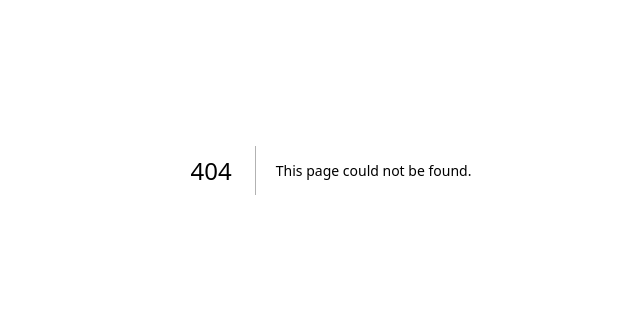
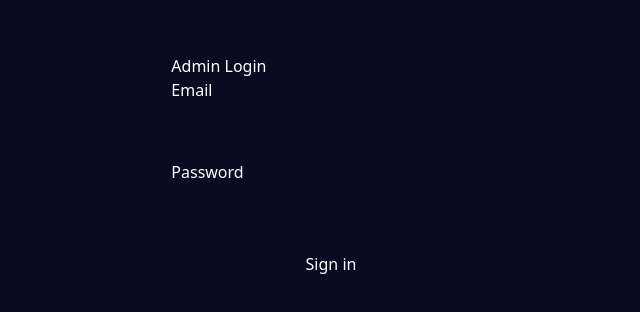
Before and after one commit to Nirmeet47/mindbend26-frontend, a Next.js app: page /admin in a window 1280 px wide. Before the commit this address had no page. Shown: the part 230-542 px from the top of the page, without its empty margins (309-949 px from the left). Built offline with nearby package versions, Linux system fonts and the light colour scheme.

Commit message:
admin dashboard added

```diff
--- /dev/null
+++ b/app/admin/dashboard/layout.tsx
@@ -0,0 +1,9 @@
+import { ReactNode } from "react";
+
+export default function AdminDashboardLayout({ children }: { children: ReactNode }) {
+  return (
+    <div style={{ minHeight: "100vh", background: "#181830" }}>
+      {children}
+    </div>
+  );
+}
--- /dev/null
+++ b/app/admin/dashboard/page.tsx
@@ -0,0 +1,24 @@
+
+"use client";
+import { useEffect } from "react";
+import { useRouter } from "next/navigation";
+import { parseJWT } from "../../../lib/auth";
+
+export default function AdminDashboardPage() {
+  const router = useRouter();
+
+  useEffect(() => {
+    const token = typeof window !== "undefined" ? localStorage.getItem("mb_admin_token") : null;
+    if (!token || !parseJWT(token)) {
+      router.replace("/admin");
+    }
+  }, [router]);
+
+  return (
+    <div style={{ color: "white", padding: 32 }}>
+      <h1>Admin Dashboard</h1>
+      <p>Welcome, Admin!</p>
+      {/* Add dashboard widgets/components here */}
+    </div>
+  );
+}
--- /dev/null
+++ b/app/admin/layout.tsx
@@ -0,0 +1,9 @@
+import { ReactNode } from "react";
+
+export default function AdminLayout({ children }: { children: ReactNode }) {
+  return (
+    <div style={{ minHeight: "100vh", background: "#0a0a23" }}>
+      {children}
+    </div>
+  );
+}
--- /dev/null
+++ b/app/admin/page.tsx
@@ -0,0 +1,9 @@
+import LoginForm from "../../components/LoginForm";
+
+export default function AdminLoginPage() {
+  return (
+    <div style={{ minHeight: "100vh", display: "flex", alignItems: "center", justifyContent: "center", background: "#0a0a23" }}>
+      <LoginForm />
+    </div>
+  );
+}
--- /dev/null
+++ b/components/LoginForm.tsx
@@ -0,0 +1,75 @@
+
+"use client";
+import React, { useState } from "react";
+import axios from "axios";
+import { useRouter } from "next/navigation";
+
+export default function LoginForm() {
+  const [email, setEmail] = useState("");
+  const [password, setPassword] = useState("");
+  const [error, setError] = useState("");
+  const [loading, setLoading] = useState(false);
+  const router = useRouter();
+
+  async function handleSubmit(e: React.FormEvent) {
+    e.preventDefault();
+    setError("");
+    if (!email || !password) {
+      setError("Email and password are required.");
+      return;
+    }
+    setLoading(true);
+    try {
+      const res = await axios.post(
+        process.env.NEXT_PUBLIC_API_URL + "/auth/login",
+        { email, password }
+      );
+      const token = res.data?.data?.token;
+      if (token) {
+        localStorage.setItem("mb_admin_token", token);
+        router.push("/admin/dashboard");
+      } else {
+        setError("No token returned from server.");
+      }
+    } catch (err: any) {
+      setError(
+        err?.response?.data?.message ||
+        (err?.response?.data?.errors?.[0]?.msg ?? "Login failed.")
+      );
+    } finally {
+      setLoading(false);
+    }
+  }
+
+  return (
+    <div style={{ padding: 24, maxWidth: 400, margin: "0 auto" }}>
+      <h2>Admin Login</h2>
+      <form onSubmit={handleSubmit}>
+        <div style={{ marginBottom: 12 }}>
+          <label>Email</label>
+          <input
+            type="email"
+            value={email}
+            onChange={e => setEmail(e.target.value)}
+            style={{ width: "100%", padding: 8, marginTop: 6, borderRadius: 6 }}
+            autoComplete="username"
+          />
+        </div>
+        <div style={{ marginBottom: 12 }}>
+          <label>Password</label>
+          <input
+            type="password"
+            value={password}
+            onChange={e => setPassword(e.target.value)}
+            style={{ width: "100%", padding: 8, marginTop: 6, borderRadius: 6 }}
+            autoComplete="current-password"
+          />
+        </div>
+        {error && <div style={{ color: "red", marginBottom: 12 }}>{error}</div>}
+        <button type="submit" disabled={loading} style={{ width: "100%", padding: 10 }}>
+          {loading ? "Signing in..." : "Sign in"}
+        </button>
+      </form>
+    </div>
+  );
+}
--- /dev/null
+++ b/lib/api.ts
@@ -0,0 +1,25 @@
+import axios from "axios";
+
+const baseURL = process.env.NEXT_PUBLIC_API_URL || "http://localhost:6969/api";
+
+const api = axios.create({
+  baseURL,
+  headers: {
+    "Content-Type": "application/json",
+  },
+  timeout: 10000,
+});
+
+api.interceptors.request.use((config) => {
+  const token =
+    typeof window !== "undefined"
+      ? localStorage.getItem("mb_admin_token")
+      : null;
+  if (token) {
+    config.headers = config.headers || {};
+    config.headers["Authorization"] = `Bearer ${token}`;
+  }
+  return config;
+});
+
+export default api;
--- /dev/null
+++ b/lib/auth.ts
@@ -0,0 +1,23 @@
+import api from "./api";
+
+export async function login(email: string, password: string) {
+  const res = await api.post("/auth/login", { email, password });
+  const token = res.data?.data?.token || res.data?.token || res.data?.data;
+  if (!token) throw new Error("No token returned from server");
+  if (typeof window !== "undefined")
+    localStorage.setItem("mb_admin_token", token);
+  return res.data;
+}
+
+export function logout() {
+  if (typeof window !== "undefined") localStorage.removeItem("mb_admin_token");
+}
+
+export function parseJWT(token: string) {
+  try {
+    const payload = JSON.parse(atob(token.split(".")[1]));
+    return payload;
+  } catch {
+    return null;
+  }
+}
--- a/package.json
+++ b/package.json
@@ -9,10 +9,10 @@
     "lint": "eslint"
   },
   "dependencies": {
-    "framer-motion": "^12.23.26",
     "@react-three/drei": "^10.7.7",
     "@react-three/fiber": "^9.4.2",
     "@types/three": "^0.182.0",
+    "axios": "^1.13.2",
     "clsx": "^2.1.1",
     "framer-motion": "^12.23.26",
     "lucide-react": "^0.561.0",
```
Also changed, not shown: 1 other file (tests, documents, lock files or other folders).
